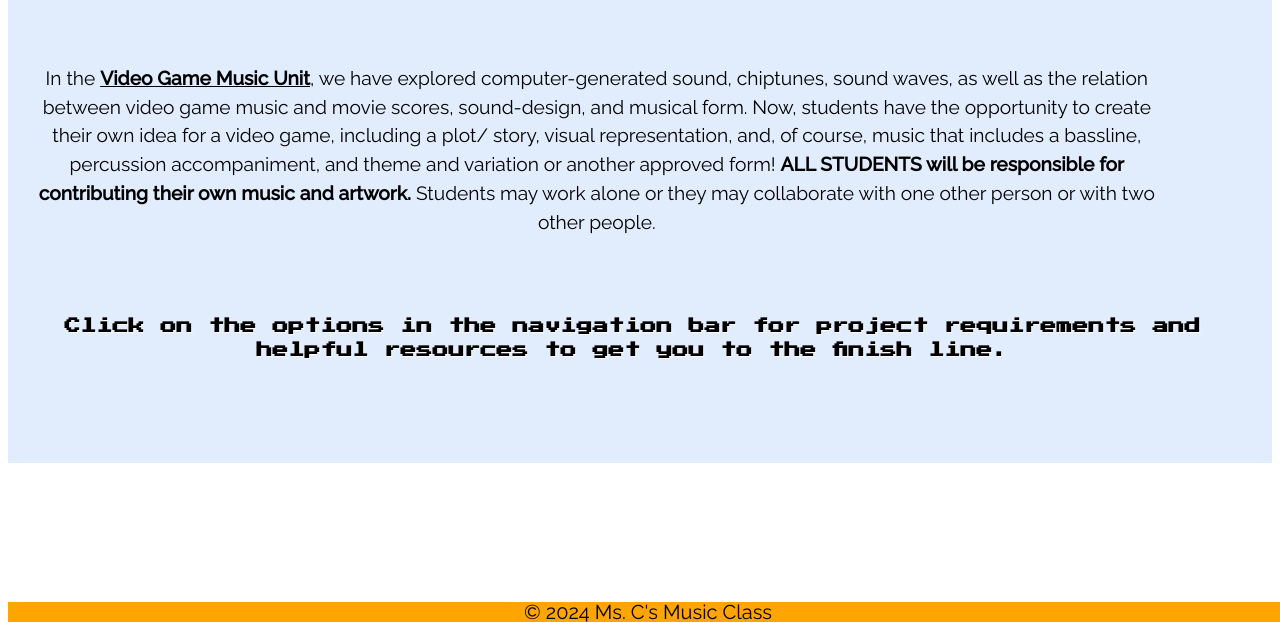
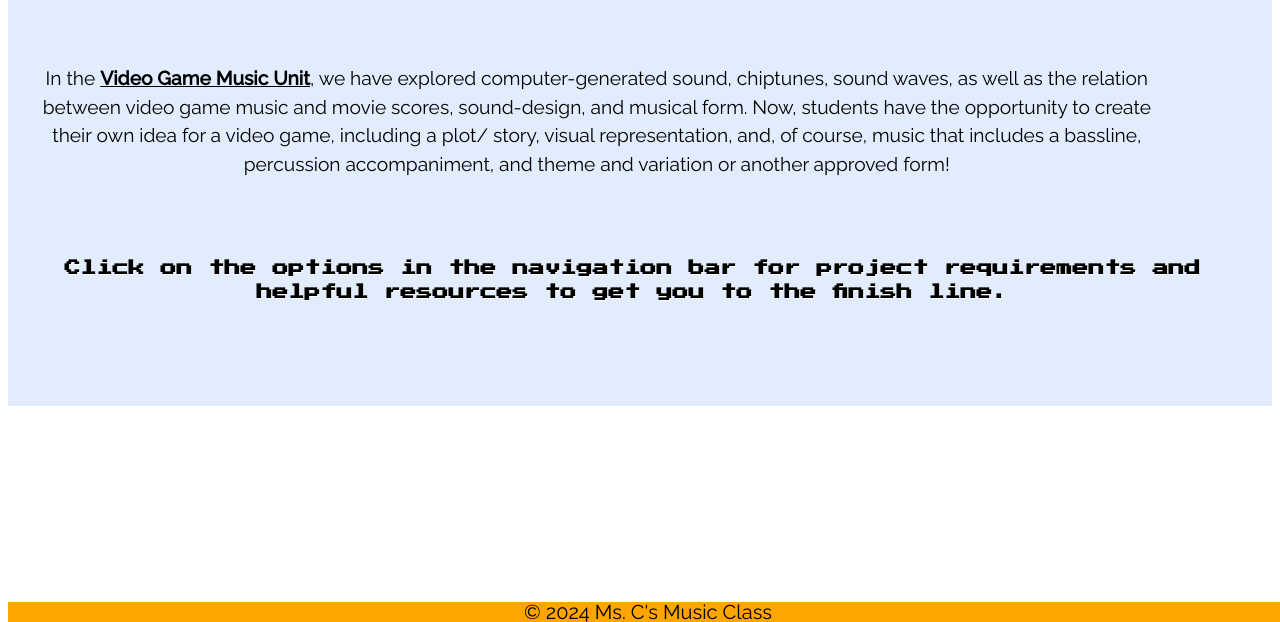
Before and after one commit to MsCsMusicClass/VGMP_Website, a plain HTML site: page index.html in a window 1280 px wide. Shown: the part 178-800 px from the top of the page. Drawn offline with Linux system fonts and the light colour scheme; a script that the page names is missing.

Commit message:
Update index.html for only solo projects

```diff
--- a/index.html
+++ b/index.html
@@ -51,8 +51,7 @@
             sound waves, as well as the relation between video game music and movie scores, sound-design, and musical form.
             Now, students have the opportunity to create their own idea for a video game, including a plot/ story,
             visual representation, and, of course, music that includes a bassline, percussion accompaniment, and theme and variation or
-            another approved form!  <strong>ALL STUDENTS will be responsible for contributing their own music and artwork.</strong> Students may work alone or they may collaborate with one other person
-            or with two other people.
+            another approved form!
         </p>
         <br>
         <br>
```
